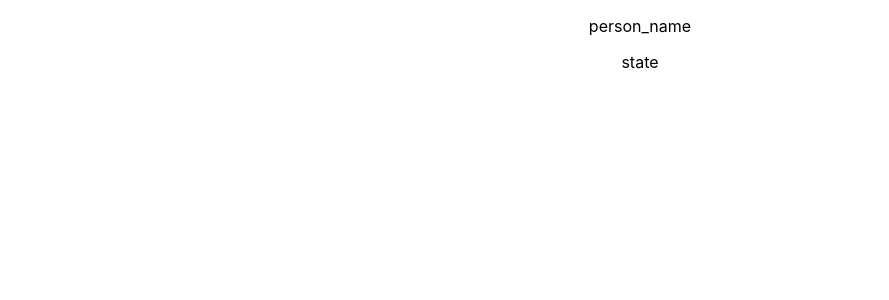
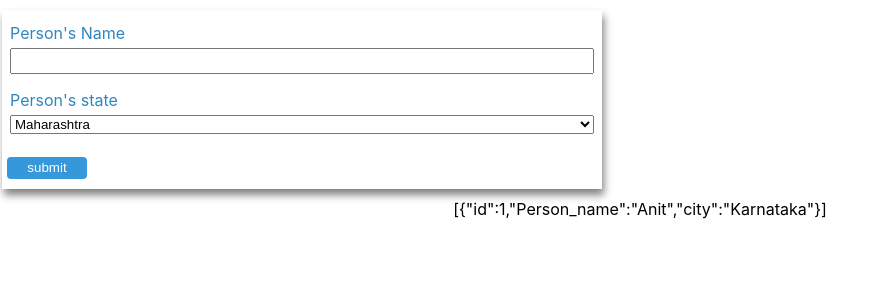
Before and after one commit to anitkumarsingh/flexi-component, a React (Create React App) app: page / in a window 1280 px wide. Shown: the top 300 px of the page, without its empty margins (0-889 px from the left). Built offline with nearby package versions, Linux system fonts and the light colour scheme.

Commit message:
implimented functionalty

```diff
--- a/src/App.js
+++ b/src/App.js
@@ -1,20 +1,32 @@
 import React, { Component } from 'react';
-import logo from './logo.svg';
 import './App.css';
 import Data from './data';
+import Flexi  from './Flexi';
 
 class App extends Component {
+  constructor(){
+    super();
+    this.state = {
+      datas: [
+        {id: 1, Person_name:"Anit",city:"Karnataka"}
+      ]
+    }
+  }
+  onFlexiSubmit = (Data) =>{
+    let id = +new Date();
+    // console.log(this.state.datas);
+    alert(JSON.stringify(Data));
+     let datas2 = JSON.stringify(Data);
+    this.setState({
+      datas:[Data,...this.state.datas]
+    })
+  }
   render() {
-    const elem = Data.items.map((itemsss) =>{
-      return(
-        <div>
-         <p>{itemsss.name}</p>
-        </div>
-      );
-    })
+  //  console.log(Data);
     return (
       <div className="App">
-       {elem}
+       <Flexi onSubmit={(Data)=>this.onFlexiSubmit(Data)} title="Dynamic Form" config={Data}/>
+       {JSON.stringify(this.state.datas)}
       </div>
     );
   }
--- /dev/null
+++ b/src/Flexi.css
@@ -0,0 +1,63 @@
+.dynamic-form {
+    box-shadow: 2px 6px 8px grey;
+    margin-bottom: 5px;
+    padding-top: 5px;
+    padding-bottom: 5px;
+    margin: 10px 2px;
+    max-width: 600px;
+}
+.dynamic-form .form-group {
+    padding: .5em;
+    display: flex;
+    flex-wrap: wrap;
+    flex-direction: column;
+    justify-content: space-between;
+}
+
+.dynamic-form .form-label {
+    text-align: left;
+    color: #2E86C1;
+}
+.dynamic-form .form-input{
+    margin-top: 5px;
+    line-height: 1.5em;
+}
+
+.dynamic-form select{
+    margin-top: 5px;
+    line-height: 1.5em;
+}
+
+.dynamic-form .form-group button{
+    padding: .5em;
+}
+
+.dynamic-form .form-group-radio {
+    display: flex;
+    flex-direction: row;
+}
+
+.dynamic-form .form-group-checkbox {
+    display: flex;
+    flex-direction: row;
+}
+
+.form-title {
+    text-align: left;
+}
+
+.form-actions {
+    display: flex;
+}
+.form-actions button {
+    width: 80px;
+
+    line-height: 1.5em;
+    background-color: #3498DB;
+    color: white;
+    border-radius: 4px;
+    border:0;
+    margin-top: 15px;
+    margin-left: 5px;
+    margin-bottom:5px;
+}
--- /dev/null
+++ b/src/Flexi.js
@@ -0,0 +1,120 @@
+import React, { Component } from 'react';
+import './Flexi.css';
+
+
+class Flexi extends Component{
+   constructor(props){
+       super(props);
+       this.state = {
+
+       }
+   }
+
+onSubmit = (e) => {
+    e.preventDefault();
+    if (this.props.onSubmit) this.props.onSubmit(this.state);
+}
+
+onChange = (e, key,type="single") => {
+    console.log(`${key} changed ${e.target.value} type ${type}`);
+    if (type === "single") {
+        this.setState({
+            [key]: e.target.value
+        });
+    } else {
+        // Array of values (e.g. checkbox): TODO: Optimization needed.
+        let found = this.state[key] ?
+                        this.state[key].find ((d) => d === e.target.value) : false;
+
+        if (found) {
+            let data = this.state[key].filter((d) => {
+                return d !== found;
+            });
+            this.setState({
+                [key]: data
+            });
+        } else {
+            this.setState({
+                [key]: [e.target.value, ...this.state[key]]
+            });
+        }
+    }
+}
+   renderForm = () => {
+    let model = this.props.config;
+
+    let formUI = model.items.map((m,ikey) => {
+        let key = ikey;
+        let type = m.type || "text";
+        let props = m.props || {};
+        let name= m.name;
+        let value = m.value;
+
+        let target = key;
+        value = this.state[target];
+
+        let input =  <input {...props}
+                ref={(key)=>this[m.name]=key}
+                className="form-input"
+                type={type}
+                key={key}
+                name={name}
+                value={value}
+                onChange={(e)=>{this.onChange(e, target)}}
+            />;
+
+
+        if (type === "select") {
+            input = m.options.map((o) => {
+                let checked = o.value === value;
+                console.log("select: ", o.value, value);
+                 return (
+                        <option {...props}
+                            className="form-input"
+                            key={o.key}
+                            value={o.value}
+                        >{o.value}</option>
+                 );
+            });
+
+            console.log("Select default: ", value);
+            input = <select value={value} onChange={(e)=>{this.onChange(e, m.key)}}>{input}</select>;
+         }
+
+        return (
+            <div key={'g' + key} className="form-group">
+                <label className="form-label"
+                    key={"l" + key}
+                    htmlFor={key}>
+                    {m.label}
+                </label>
+                {input}
+            </div>
+        );
+    });
+    return formUI;
+}
+    render(){
+    //     const elem = this.props.config;
+    //     const freshItem = this.props.config.items.map((itemssss,i)=>{
+    //         return(
+    //             <div key={i}>
+    //                <input type={itemssss.type}/>
+    //             </div>
+    //         );
+    //     })
+    //    console.log(elem);
+
+        return(
+            <div className={this.props.className}>
+            <form className="dynamic-form" onSubmit={(e)=>{this.onSubmit(e)}}>
+                {this.renderForm()}
+                <div className="form-actions">
+                    <button type="submit">submit</button>
+                </div>
+            </form>
+        </div>
+        );
+    }
+}
+export default Flexi;
--- a/src/data.js
+++ b/src/data.js
@@ -3,16 +3,17 @@ const flexiConfig = {
         {
             "name":"person_name",
             "label":"Person's Name",
-            "type":"TextField"
+            "type":"text"
         },
         {
           "name":"state",
           "label":"Person's state",
-          "type":"DropDown",
-          "value":[
-              "Maharashtra",
-              "Kerala",
-              "Tamil Nadu"
+          "type":"select",
+          "value":"select city",
+          "options":[
+             { value: "Maharashtra" },
+              { value:"Kerala" },
+             { value:"Tamil Nadu" }
           ]
         }
     ]
```
